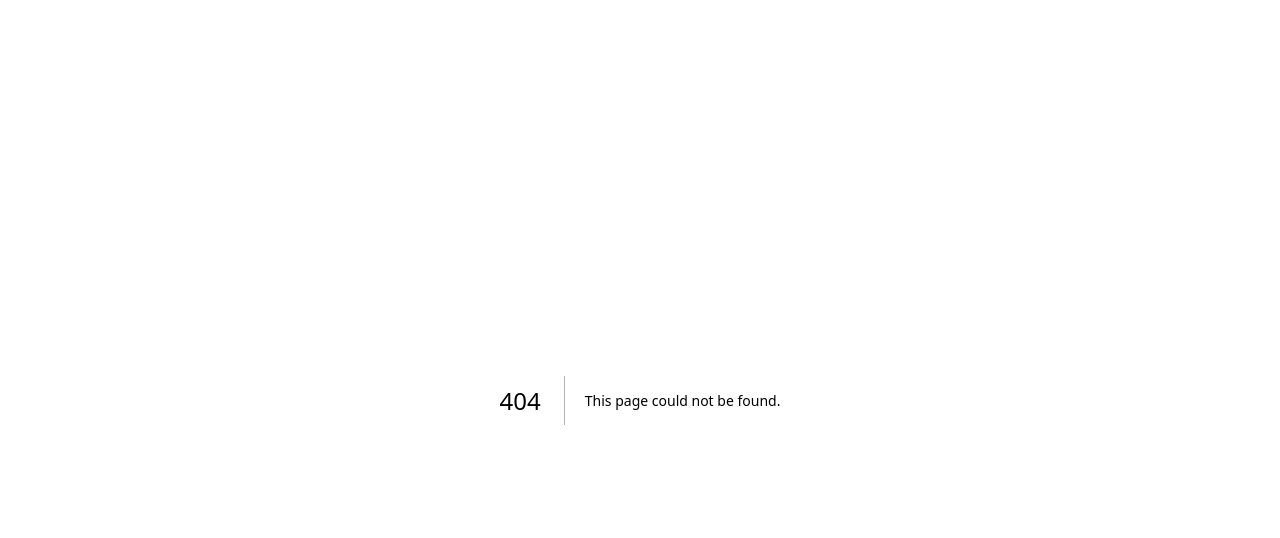
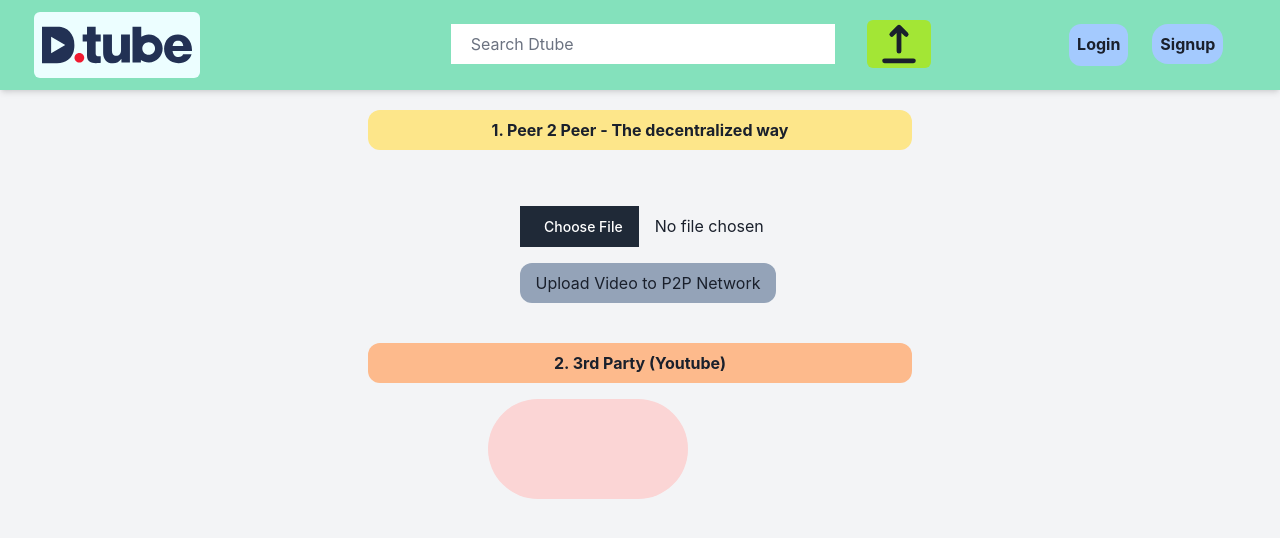
Before and after one commit to brishtiteveja/dtube_club, a Next.js app: page /upload in a window 1280 px wide. Before the commit this address had no page. Shown: the top 538 px of the page. Built offline with nearby package versions, Linux system fonts and the light colour scheme; no server answers.

Commit message:
Initial work with upload video page. Feed grid view beautification with votes etc.

```diff
--- a/components/Feed.js
+++ b/components/Feed.js
@@ -13,7 +13,7 @@ function Feed({ videos, layout }) {
   const gridIframe = useRef(null);
 
   const videoSl = videos
-  console.log(videos)
+  //console.log(videos)
   const geoUrl =
   "https://raw.githubusercontent.com/deldersveld/topojson/master/world-countries.json";
 
@@ -43,15 +43,35 @@ function Feed({ videos, layout }) {
       }
     }
 
+    if (t.includes("NaN:NaN")) {
+      t = "\"\""
+    }
+
     return t
 
   }
 
+  const getVotes = (votes) => {
+    let vt = votes.reduce((a, c) => ({ vt: a.vt + c.vt })).vt / 1000000
+    let v = vt.toFixed(1)
+    if (v === "0.0" || v === "-0.0") {
+      return "0"
+    }
+
+    return v
+  }
+
   const getThumbnailUrl = (video) => {
     if (!video || !video.json)
-        return ''
-    if (video.json.thumbnailUrl)
-        return video.json.thumbnailUrl
+      return 'assets/DTube_files/images/DTube_Black.svg'
+    if (video.json.thumbnailUrl) {
+      if (!video.json.thumbnailUrl.includes('btfs') ||
+          !video.json.thumbnailUrl.includes('ipfs') ||
+          !video.json.thumbnailUrl.includes('youtube') ) {
+        return 'assets/DTube_files/images/DTube_Black.svg'
+      }
+    }
+
     if (video.json.files && video.json.files.btfs && video.json.files.btfs.img && video.json.files.btfs.img["118"])
         return 'https://btfs.d.tube/btfs/' + video.json.files.btfs.img["118"]
     if (video.json.files && video.json.files.ipfs && video.json.files.ipfs.img && video.json.files.ipfs.img["118"])
@@ -147,13 +167,13 @@ function Feed({ videos, layout }) {
                                               width="400"
                                             />
 
-                                            <div className="">
-                                              <span className="absolute -mt-14 md:-mt-14  ml-10 md:ml-10 bg-black opacity-50 text-white p-0.5 rounded-sm">
+                                            <div className="flex-auto">
+                                              <span className="absolute -mt-14 md:-mt-14  ml-6 md:ml-8 h-6 bg-black opacity-50 text-white text-sm p-0.5 rounded-sm">
                                                 { getTimeDuration(video.json.dur) }
                                               </span>
 
-                                              <span className="hidden lg:block absolute -mt-14 lg:ml-48 bg-black opacity-50 text-white p-0.5 rounded-sm truncate">
-                                                <FlashOn className="scale-75" /> { (video.votes.reduce((a, c) => ({ vt: a.vt + c.vt })).vt / 1000000).toFixed(1) } M
+                                              <span className="hidden lg:block absolute -mt-14 lg:ml-36 h-6 bg-black opacity-50 text-white text-sm p-0.5 rounded-sm truncate">
+                                                <FlashOn className="scale-75" /> { getVotes(video.votes) } M
                                               </span>
 
                                             </div>
--- a/components/FeedHeaderMenu.js
+++ b/components/FeedHeaderMenu.js
@@ -175,7 +175,7 @@ const FeedHeaderMenu = ({ contentType, setContentType, setContent}) => {
             </Menu>
 
             <Menu as="div" className="relative inline-block text-left ml-2">
-                <div>
+                <div className="hidden">
                     <Menu.Button className="inline-flex w-full justify-center rounded-md border border-gray-300 bg-white px-4 py-2 text-sm font-medium text-gray-700 shadow-sm hover:bg-gray-50 focus:outline-none focus:ring-2 focus:ring-indigo-500 focus:ring-offset-2 focus:ring-offset-gray-100">
                         Youtube Trending ({youtubeTrendingRegion})
                     <ChevronDownIcon className="-mr-1 ml-2 h-5 w-5" aria-hidden="true" />
--- a/components/Header.js
+++ b/components/Header.js
@@ -111,6 +111,7 @@ function Header() {
                         className="flex w-[150px] h-[50px]"
                         src="/assets/DTube_files/images/DTube_Black.svg"
                         alt="dtube"
+                        onClick={() => router.push('/')}
                     />
               </Link>
             </div>
@@ -126,13 +127,15 @@ function Header() {
               <div className="flex relative" onMouseEnter={() => setPopupOpen(true)} onMouseLeave={() => setPopupOpen(false)}>
                 <button className="flex">
                   {/* <UploadIcon className="flex w-10 h-10 mt-3 ml-10 text-black bg-gray-400" /> */}
-                  <UploadIcon className="flex group-hover:opacity-0 w-16 h-12 mt-2 ml-5 bg-lime-400 rounded-md hover:animate-bounce" />
+                  <UploadIcon className="flex group-hover:opacity-0 w-16 h-12 mt-2 ml-5 bg-lime-400 rounded-md hover:animate-bounce"
+                    onClick={() => router.push('/upload')}
+                  />
                 </button>
                 {/* {
                   ({ popupOpen }) =>
                   (
                     <>
-                    <span class="flex opacity-100 w-32 h-30 m-4 p-2 transition-opacity bg-emerald-200 px-1 text-black
+                    <span className="flex opacity-100 w-32 h-30 m-4 p-2 transition-opacity bg-emerald-200 px-1 text-black
                           font-medium rounded-xl absolute left-1/2 -translate-x-1/2 translate-y-10">
                             Upload your content
                     </span>
@@ -174,7 +177,7 @@ function Header() {
                             <span className="ml-1">
                               DTC
                             </span>
-                            {/* <span class="flex group-hover:opacity-100 w-80 h-30 m-4 p-2 transition-opacity bg-emerald-200 px-1 text-black
+                            {/* <span className="flex group-hover:opacity-100 w-80 h-30 m-4 p-2 transition-opacity bg-emerald-200 px-1 text-black
                             font-medium rounded-xl absolute left-1/2 -translate-x-1/2 translate-y-5 opacity-0">
                               DTUBE Coin balance - Hold more of it to generate more Voting Power. You can burn it to promote your videos and comments.
                             </span> */}
@@ -183,7 +186,7 @@ function Header() {
                           {/* voting power */}
                           <div className="hidden md:block group relative flex p-2 m-1 mt-3 h-10 rounded bg-orange-100 hover:bg-orange-400">
                             <span className="font-bold text-blue-900"> {processVotingPower(session.user.vt.v)}M VP</span>
-                            {/* <span class="flex group-hover:opacity-100 w-80 h-35 m-4 p-2 transition-opacity bg-emerald-200 px-1 text-black
+                            {/* <span className="flex group-hover:opacity-100 w-80 h-35 m-4 p-2 transition-opacity bg-emerald-200 px-1 text-black
                             font-medium rounded-xl absolute left-1/2 -translate-x-1/2 translate-y-5 opacity-0">
                               Voting Power - Bound to your account, you need to use it when you vote or add new content. Hold on to your DTCs to become more powerful and influent in the network!
                             </span> */}
@@ -272,7 +275,7 @@ function Header() {
                         {/* notifications */}
                         <div className="flex group relative">
                             <BellIcon className="flex w-10 h-10 mt-3 ml-5 bg-gray-400 rounded-xl hover:cursor-pointer hover:bg-red-500 hover:scale-105"/>
-                            <span class="flex group-hover:opacity-100 w-8 h-10 m-4 p-2 transition-opacity bg-red-500 px-1 text-black
+                            <span className="flex group-hover:opacity-100 w-8 h-10 m-4 p-2 transition-opacity bg-red-500 px-1 text-black
                               font-medium rounded-xl absolute left-1/2 translate-x-1 -translate-y-5 opacity-0 font-bold justify-center">
                                 {notifications.length}
                             </span>
@@ -351,12 +354,12 @@ function Header() {
 
                                   <div className="mt-4">
                                       {/* divider */}
-                                      <div class="relative flex py-1 items-center">
-                                          <div class="flex-grow border-t border-gray-500"></div>
-                                          {/* <span class="flex-shrink mx-4 text-gray-500">
+                                      <div className="relative flex py-1 items-center">
+                                          <div className="flex-grow border-t border-gray-500"></div>
+                                          {/* <span className="flex-shrink mx-4 text-gray-500">
 
                                           </span> */}
-                                          <div class="flex-grow border-t border-gray-500"></div>
+                                          <div className="flex-grow border-t border-gray-500"></div>
                                       </div>
                                   </div>
                               </div>
--- a/package.json
+++ b/package.json
@@ -24,7 +24,7 @@
     "framer-motion": "^10.0.1",
     "hivejs": "^0.6.0",
     "javalon": "^1.0.36",
-    "next": "^13.1.1",
+    "next": "^13.2.3",
     "next-auth": "^4.10.2",
     "player.js": "^0.1.0",
     "react": "^18.2.0",
@@ -38,7 +38,7 @@
   "devDependencies": {
     "autoprefixer": "^10.4.7",
     "eslint": "8.20.0",
-    "eslint-config-next": "^13.1.1",
+    "eslint-config-next": "^13.2.3",
     "postcss": "^8.4.14",
     "tailwindcss": "^3.1.6"
   }
--- a/pages/api/auth/[...nextauth].js
+++ b/pages/api/auth/[...nextauth].js
@@ -69,6 +69,13 @@ export default NextAuth({
         GoogleProvider({
             clientId: process.env.GOOGLE_ID,
             clientSecret: process.env.GOOGLE_SECRET,
+            authorization: {
+                params: {
+                  prompt: "consent",
+                  access_type: "offline",
+                  response_type: "code"
+                }
+              }
           }),
         TwitterProvider({
             clientId: process.env.TWITTER_ID,
--- /dev/null
+++ b/pages/google-signin.js
@@ -0,0 +1,28 @@
+import { signIn, useSession } from "next-auth/react";
+import { useEffect } from "react";
+
+const SignInPage = () => {
+    const { data: session, status } = useSession();
+
+    useEffect(() => {
+        if (!(status === "loading") && !session) void signIn("google");
+        if (session) window.close();
+    }, [session, status]);
+
+    return (
+            <div
+                style={{
+                    width: "100vw",
+                    height: "100vh",
+                    position: "absolute",
+                    left: 0,
+                    top: 0,
+                    background: "white",
+                }}
+            >
+
+            </div>
+    );
+};
+
+export default SignInPage;
--- /dev/null
+++ b/pages/upload.js
@@ -0,0 +1,118 @@
+
+import { SessionProvider } from "next-auth/react";
+import Head from "next/head";
+import Header from "../components/Header";
+
+import { signIn, signOut, useSession } from "next-auth/react";
+
+
+
+import { useState } from "react";
+
+function Upload( { session } ) {
+    const [selectedFile, setSelectedFile] = useState(null);
+
+    const handleFileSelect = (e) => {
+        setSelectedFile(e.target.files[0]);
+    }
+
+    const handleUpload = () => {
+        // implement upload logic here
+    }
+    const responseGoogle = (response) => {
+        console.log("hello")
+    }
+
+    const handleLoginWithYoutube = async () => {
+        try {
+            //await popupCenter("/google-signin", "Youtube Sign In");
+            await signIn("google")
+            console.log(session)
+            console.log(session.user)
+
+          } catch(error) {
+            console.log(error);
+          }
+    }
+
+    const popupCenter = (url, title) => {
+        const dualScreenLeft = window.screenLeft ?? window.screenX;
+        const dualScreenTop = window.screenTop ?? window.screenY;
+        const width =
+          window.innerWidth ?? document.documentElement.clientWidth ?? screen.width;
+
+        const height =
+          window.innerHeight ??
+          document.documentElement.clientHeight ??
+          screen.height;
+
+        const systemZoom = width / window.screen.availWidth;
+
+        const left = (width - 500) / 2 / systemZoom + dualScreenLeft;
+        const top = (height - 550) / 2 / systemZoom + dualScreenTop;
+
+        const newWindow = window.open(
+          url,
+          title,
+          `width=${500 / systemZoom},height=${550 / systemZoom
+          },top=${top},left=${left}`
+        );
+
+        newWindow?.focus();
+      };
+
+    return(
+        <div className="h-screen bg-gray-100 overflow-hidden">
+            <Head>
+                <link rel="shortcut icon" href="assets/DTube_files/images/logos/dtube.png" />
+                <title>DTube</title>
+            </Head>
+
+            <SessionProvider session={session} refetchInterval={60}>
+                {/* header */}
+                <Header />
+
+                {/* left sidebar */}
+
+                {/* feed */}
+                <main className="flex justify-center">
+                    <div className="flex flex-col m-3">
+                        <div className="flex flex-col">
+                            <p className="m-2 p-2 bg-amber-200 rounded-xl text-center font-bold"> 1. Peer 2 Peer - The decentralized way </p>
+                            <div className="flex flex-col m-5 p-3">
+                                <input className="m-2 ml-32 p-2"
+                                    type="file"
+                                    onChange={handleFileSelect}
+                                    accept=""
+                                />
+                                <button
+                                    className="p-2 ml-32 w-64 bg-slate-400 rounded-xl"
+                                    onClick={handleUpload}>
+                                        Upload Video to P2P Network
+                                </button>
+                            </div>
+                        </div>
+
+                        <div className="flex flex-col">
+                            <p className="m-2 p-2 bg-orange-300 rounded-xl text-center font-bold"> 2. 3rd Party (Youtube) </p>
+                            <button
+                                onClick={handleLoginWithYoutube}
+                                className="ml-32 w-[200px] h-[100px] bg-red-200 p-2 m-2 bg-[url('https://www.youtube.com/yts/img/favicon_144-vflWmzoXw.png')] bg-no-repeat bg-center rounded-full"
+                            >
+
+                            </button>
+                        </div>
+
+                    </div>
+
+                </main>
+            </SessionProvider>
+
+        {/* right sidebar */}
+
+        {/* bottom pane */}
+        </div>
+    )
+}
+
+export default Upload;
```
Also changed, not shown: pages/_app.js (+5 -3 lines), 2 other files (tests, documents, lock files or other folders).
